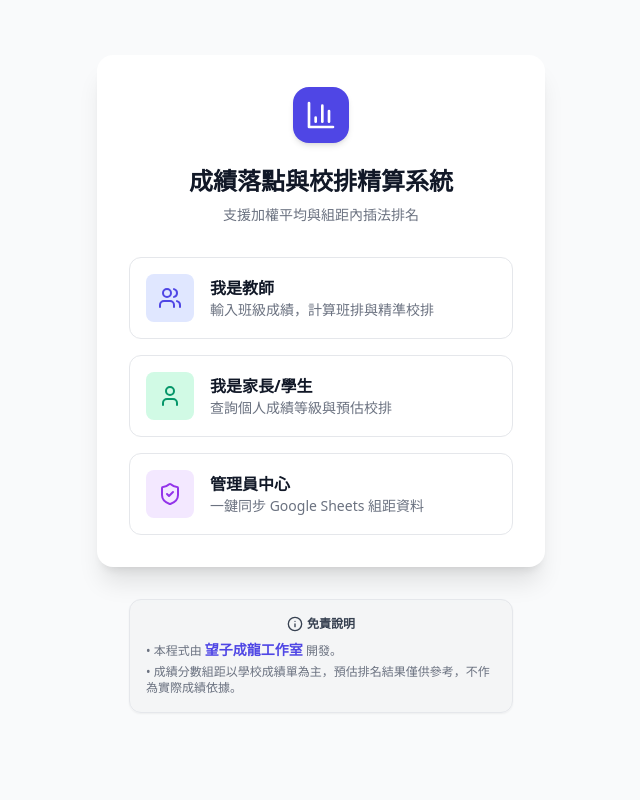
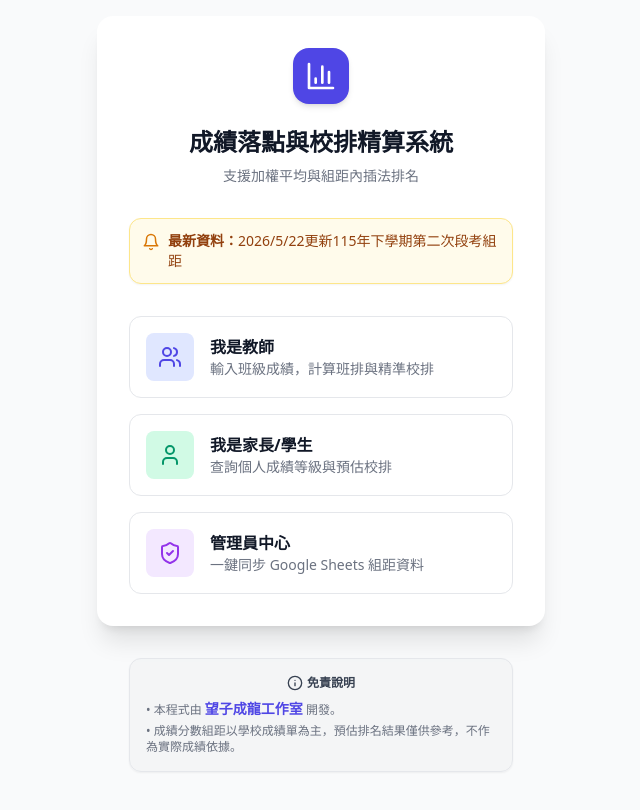
Before and after one commit to justwa002/grade2level, a React (Vite) app: page / in a window 1280 px wide. Shown: the top 810 px of the page, without its empty margins (319-959 px from the left). Built offline with nearby package versions, Linux system fonts and the light colour scheme; the HTML template or start-up script is replaced by a standard one.

Commit message:
新增公告系統

```diff
--- a/src/App.jsx
+++ b/src/App.jsx
@@ -3,7 +3,7 @@ import {
   Settings, FileInput, BarChart3, Download, Table as TableIcon,
   LayoutGrid, AlertCircle, ChevronRight, Users, User, ShieldCheck,
   Save, LogOut, Search, RefreshCw, Link as LinkIcon, Info,
-  ArrowLeft, Copy, Check
+  ArrowLeft, Copy, Check, Bell
 } from 'lucide-react';
 
 // === 系統常數與使用者提供之設定 ===
@@ -48,11 +48,17 @@ const Disclaimer = () => (
 // === 核心解析邏輯 ===
 const getInitialAppData = () => {
   const saved = localStorage.getItem('gradeAppData');
-  if (saved) return JSON.parse(saved);
+  if (saved) {
+    const parsed = JSON.parse(saved);
+    // 確保有預設的日誌內容
+    if (!parsed.updateLog) parsed.updateLog = '2026/5/22更新115年下學期第二次段考組距';
+    return parsed;
+  }
   return {
     '7': { grade: defaultSettings, dist: defaultDistribution },
     '8': { grade: defaultSettings, dist: defaultDistribution },
-    '9': { grade: defaultSettings, dist: defaultDistribution }
+    '9': { grade: defaultSettings, dist: defaultDistribution },
+    updateLog: '2026/5/22更新115年下學期第二次段考組距'
   };
 };
 
@@ -167,6 +173,17 @@ export default function App() {
             <p className="text-sm text-gray-500 mt-2">支援加權平均與組距內插法排名</p>
           </div>
 
+          {/* 首頁日誌公告區 */}
+          {appSettings.updateLog && (
+            <div className="bg-amber-50 border border-amber-200 text-amber-800 p-3 rounded-xl mb-4 text-sm flex items-start gap-2 text-left shadow-sm">
+              <Bell className="shrink-0 mt-0.5 text-amber-600" size={18} />
+              <div>
+                <span className="font-bold">最新資料：</span>
+                {appSettings.updateLog}
+              </div>
+            </div>
+          )}
+
           <div className="space-y-4">
             <button onClick={() => setRole('teacher')} className="w-full flex items-center p-4 border border-gray-200 hover:border-indigo-500 hover:bg-indigo-50 rounded-xl transition-all group">
               <div className="bg-indigo-100 p-3 rounded-lg text-indigo-600 group-hover:bg-indigo-600 group-hover:text-white transition-colors"><Users size={24} /></div>
@@ -229,7 +246,7 @@ export default function App() {
 
 
 // ==========================================
-// Admin View Component
+// Admin View Component (雲端 CSV 同步)
 // ==========================================
 function AdminView({ appSettings, setAppSettings, parsedData }) {
   const [isLoading, setIsLoading] = useState(false);
@@ -284,6 +301,21 @@ function AdminView({ appSettings, setAppSettings, parsedData }) {
           </button>
           {msg && <span className="text-sm font-bold text-purple-800 bg-purple-100 px-2 py-1 rounded">{msg}</span>}
         </div>
+      </div>
+
+      {/* --- 新增：公告與日誌設定區塊 --- */}
+      <div className="bg-white rounded-xl shadow-sm border border-gray-200 p-5 mb-6">
+        <h3 className="font-bold text-gray-800 text-md flex items-center gap-2 mb-3">
+          <Bell size={18} className="text-amber-500"/> 首頁公告與資料更新日誌
+        </h3>
+        <input
+          type="text"
+          className="w-full px-4 py-2 border border-gray-300 rounded-lg focus:ring-2 focus:ring-purple-500 text-sm font-medium"
+          value={appSettings.updateLog || ''}
+          onChange={(e) => setAppSettings({ ...appSettings, updateLog: e.target.value })}
+          placeholder="例如：2026/5/22更新115年下學期第二次段考組距"
+        />
+        <p className="text-xs text-gray-500 mt-2">修改此處的文字會即時顯示在系統首頁，方便讓使用者知道目前的數據版本。</p>
       </div>
 
       <div className="mb-6">
```
